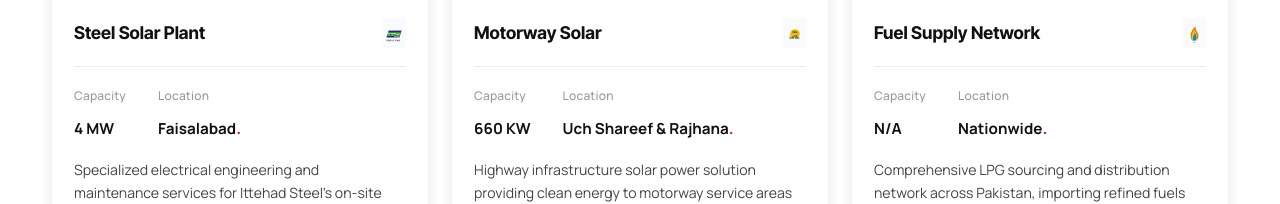
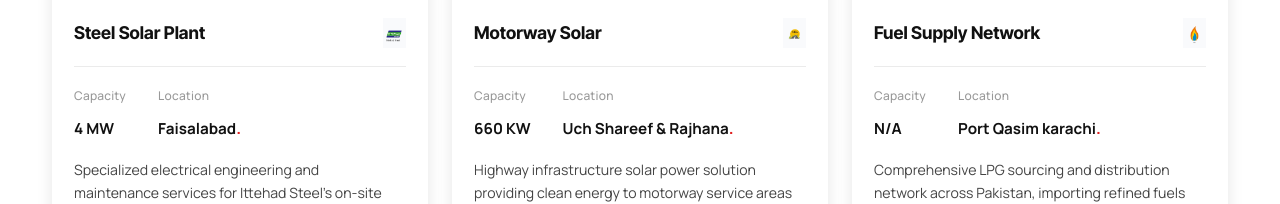
Before and after one commit to Techx425/Techx, a Next.js app: page /projects in a window 1280 px wide. Shown: the part 1398-1602 px from the top of the page. Built offline with nearby package versions, Linux system fonts and the light colour scheme.

Commit message:
Update Fuel Supply Network location to Port Qasim karachi

```diff
--- a/src/app/projects/page.tsx
+++ b/src/app/projects/page.tsx
@@ -66,7 +66,7 @@ const projects = [
         title: 'Fuel Supply Network',
         logo: '/images/projects/ssgc.jpeg',
         capacity: 'N/A',
-        location: 'Nationwide',
+        location: 'Port Qasim karachi',
         img: '/images/services/core-energy-trading.webp',
         desc: 'Comprehensive LPG sourcing and distribution network across Pakistan, importing refined fuels from the Middle East.',
         tags: ['Fuel Trading', 'LPG', 'Distribution'],
```
